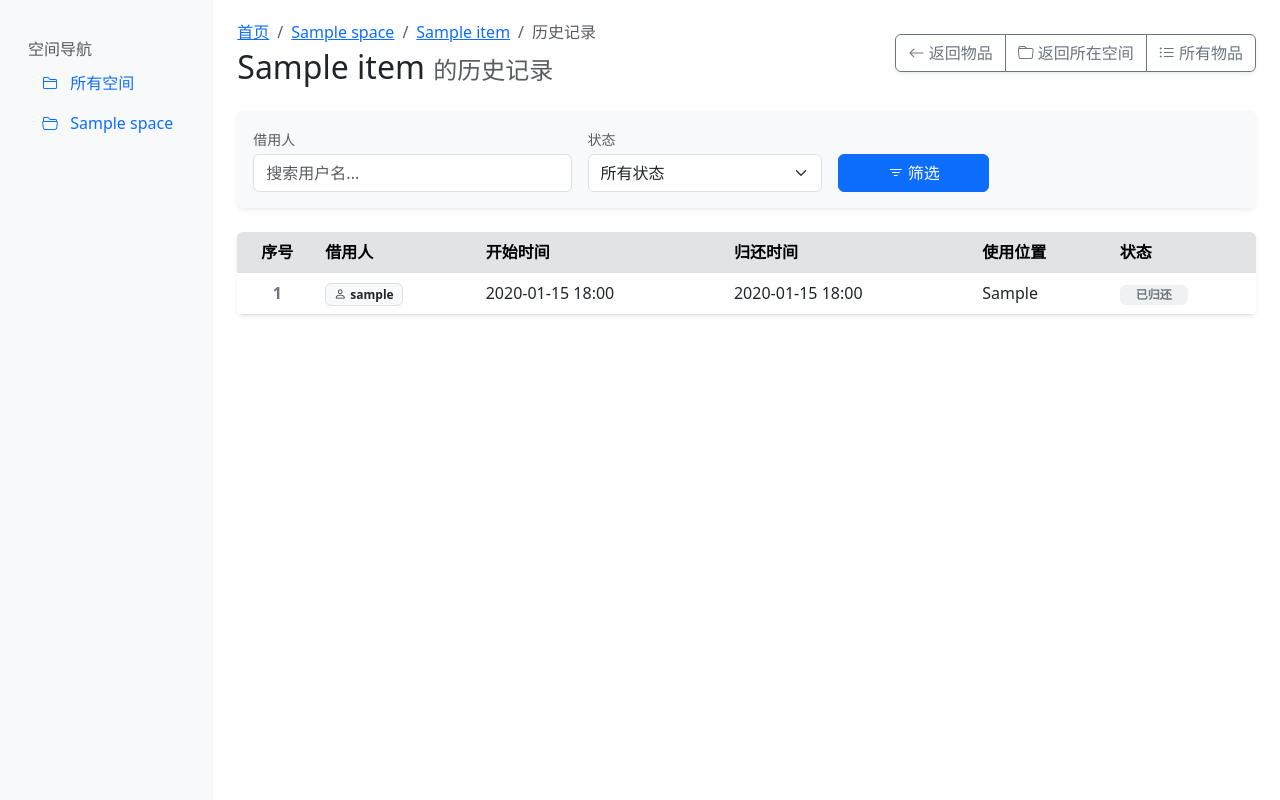
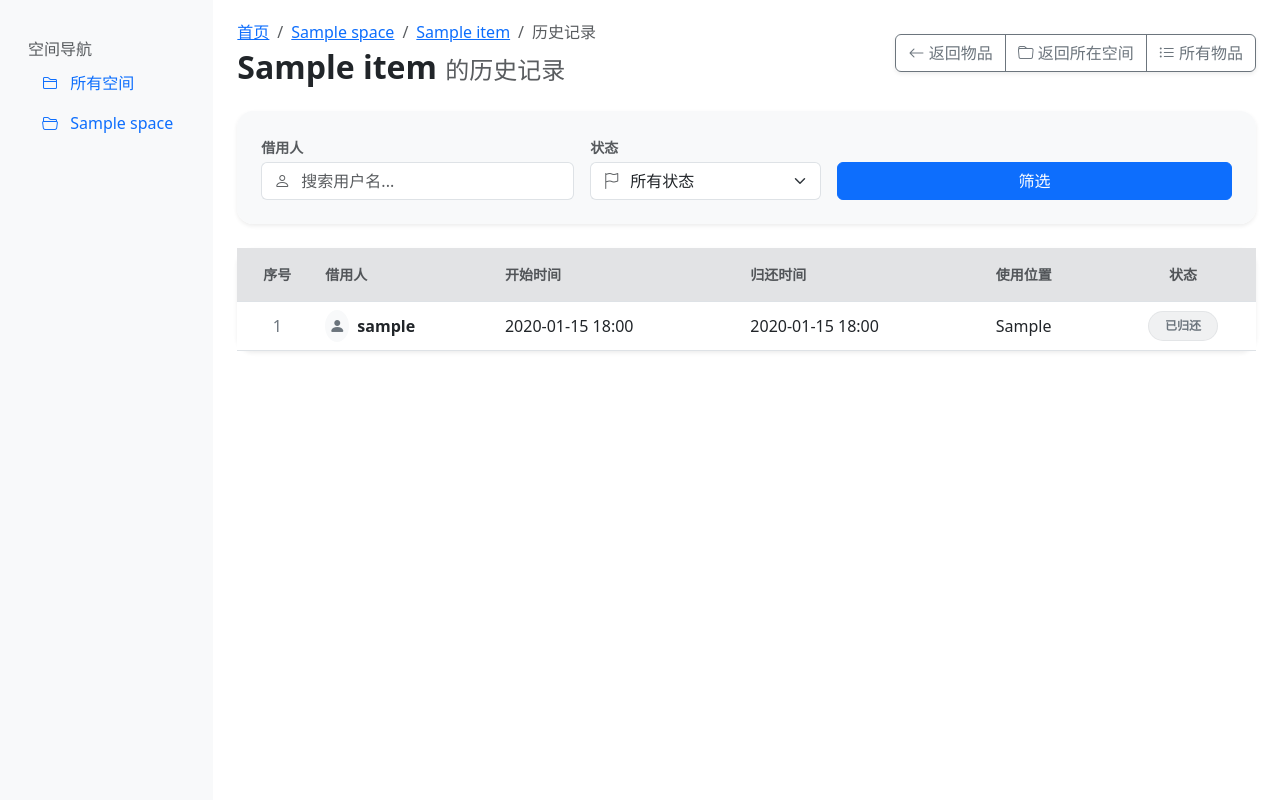
Before and after one commit to Chen-yuyang/flask_project_1, a Flask app: page /records/item/1 in a window 1280 px wide. Shown: the part 56-856 px from the top of the page. Run offline with Flask 3, Linux system fonts and the light colour scheme; a user stored in the database is signed in; tables that the repository leaves empty hold one stand-in row (values such as "Sample post").

Commit message:
V28_5 表格风格优化

```diff
--- a/app/templates/records/all_records.html
+++ b/app/templates/records/all_records.html
@@ -8,7 +8,6 @@
     <h1 class="h2 fw-bold text-dark">所有使用记录</h1>
 </div>
 
-<!-- 筛选表单 -->
 <div class="card mb-4 border-0 shadow-sm rounded-4">
     <div class="card-body bg-light rounded-4 p-4">
         <form method="get" class="row g-3 align-items-end">
@@ -51,12 +50,11 @@
 </div>
 
 {% if records %}
-    <!-- 统一风格：Card容器 -->
     <div class="card border-0 shadow-sm rounded-4">
         <div class="table-responsive-lg">
             <table class="table table-hover align-middle mb-0">
-                <!-- 统一风格：新表头 -->
-                <thead class="bg-light border-bottom">
+                <!-- 修复：统一表头风格 -->
+                <thead class="table-secondary border-bottom">
                     <tr>
                         <th scope="col" class="text-center text-muted small fw-bold text-uppercase py-3" style="width: 80px;">序号</th>
                         <th scope="col" class="text-muted small fw-bold text-uppercase py-3">用户</th>
--- a/app/templates/records/item_records.html
+++ b/app/templates/records/item_records.html
@@ -15,7 +15,7 @@
                 <li class="breadcrumb-item active" aria-current="page">历史记录</li>
             </ol>
         </nav>
-        <h1 class="h2 mb-0">
+        <h1 class="h2 fw-bold text-dark mb-0">
             {{ item.name }} <span class="text-muted fs-4 fw-light">的历史记录</span>
         </h1>
     </div>
@@ -33,69 +33,77 @@
     </div>
 </div>
 
-<!-- 筛选表单 -->
-<div class="card mb-4 border-0 shadow-sm">
-    <div class="card-body bg-light rounded">
+<!-- 筛选表单 (卡片式 + Input Group) -->
+<div class="card mb-4 border-0 shadow-sm rounded-4">
+    <div class="card-body bg-light rounded-4 p-4">
         <form method="get" class="row g-3 align-items-end">
             <!-- 用户名搜索 -->
             <div class="col-md-4">
-                <label class="form-label text-muted small mb-1">借用人</label>
-                <input type="text" name="username" class="form-control" placeholder="搜索用户名..."
+                <label class="form-label text-muted small fw-bold text-uppercase mb-1">借用人</label>
+                <div class="input-group">
+                    <span class="input-group-text bg-white border-end-0"><i class="bi bi-person text-muted"></i></span>
+                    <input type="text" name="username" class="form-control border-start-0 ps-0" placeholder="搜索用户名..."
                            value="{{ request.args.get('username', '') }}">
                 </div>
+            </div>
 
-            <!-- 状态筛选 (可选，保持统一性) -->
+            <!-- 状态筛选 -->
              <div class="col-md-3">
-                <label class="form-label text-muted small mb-1">状态</label>
-                <select name="status" class="form-select">
+                <label class="form-label text-muted small fw-bold text-uppercase mb-1">状态</label>
+                <div class="input-group">
+                    <span class="input-group-text bg-white border-end-0"><i class="bi bi-flag text-muted"></i></span>
+                    <select name="status" class="form-select border-start-0 ps-0">
                         <option value="">所有状态</option>
                         <option value="using" {% if request.args.get('status') == 'using' %}selected{% endif %}>使用中</option>
                         <option value="returned" {% if request.args.get('status') == 'returned' %}selected{% endif %}>已归还</option>
                     </select>
                 </div>
-
-            <!-- 筛选按钮 -->
-            <div class="col-md-2">
-                <button type="submit" class="btn btn-primary w-100">
-                    <i class="bi bi-filter"></i> 筛选
-                </button>
             </div>
 
-            <!-- 重置 -->
-            <div class="col-md-2">
+            <!-- 按钮组 -->
+            <div class="col-md-5">
+                <div class="d-flex gap-2">
+                    <button type="submit" class="btn btn-primary flex-grow-1">筛选</button>
                     {% if request.args.get('username') or request.args.get('status') %}
-                <a href="{{ url_for('records.item_records', item_id=item.id) }}" class="btn btn-outline-secondary w-100 border-0">
-                    <i class="bi bi-x-circle"></i> 重置
+                    <a href="{{ url_for('records.item_records', item_id=item.id) }}" class="btn btn-outline-secondary px-3" title="重置筛选">
+                        <i class="bi bi-arrow-counterclockwise"></i>
                     </a>
                     {% endif %}
+                </div>
             </div>
         </form>
     </div>
 </div>
 
 {% if records %}
-    <div class="table-responsive shadow-sm rounded">
+    <!-- 表格容器：移除 overflow-hidden，使用 table-responsive-lg -->
+    <div class="card border-0 shadow-sm rounded-4">
+        <div class="table-responsive-lg">
             <table class="table table-hover align-middle mb-0">
+                <!-- 统一表头风格 -->
                 <thead class="table-secondary border-bottom">
                     <tr>
-                    <th scope="col" class="text-center" style="width: 80px;">序号</th>
-                    <th scope="col">借用人</th>
-                    <th scope="col">开始时间</th>
-                    <th scope="col">归还时间</th>
-                    <th scope="col">使用位置</th>
-                    <th scope="col">状态</th>
+                        <th scope="col" class="text-center text-muted small fw-bold text-uppercase py-3" style="width: 80px;">序号</th>
+                        <th scope="col" class="text-muted small fw-bold text-uppercase py-3">借用人</th>
+                        <th scope="col" class="text-muted small fw-bold text-uppercase py-3">开始时间</th>
+                        <th scope="col" class="text-muted small fw-bold text-uppercase py-3">归还时间</th>
+                        <th scope="col" class="text-muted small fw-bold text-uppercase py-3">使用位置</th>
+                        <th scope="col" class="text-center text-muted small fw-bold text-uppercase py-3">状态</th>
                     </tr>
                 </thead>
                 <tbody>
                     {% for record in records %}
                     <tr>
-                    <td class="text-center fw-bold text-secondary">
+                        <td class="text-center text-secondary fw-medium">
                             {{ (pagination.page - 1) * pagination.per_page + loop.index }}
                         </td>
                         <td>
-                        <span class="badge bg-light text-dark border px-2 py-1">
-                            <i class="bi bi-person me-1"></i>{{ record.user.username }}
-                        </span>
+                            <div class="d-flex align-items-center">
+                                <div class="bg-light rounded-circle p-1 me-2 text-secondary">
+                                    <i class="bi bi-person-fill"></i>
+                                </div>
+                                <span class="fw-bold text-dark">{{ record.user.username }}</span>
+                            </div>
                         </td>
                         <td>{{ record.start_time.strftime('%Y-%m-%d %H:%M') }}</td>
                         <td>
@@ -105,12 +113,12 @@
                                 <span class="text-muted small">-</span>
                             {% endif %}
                         </td>
-                    <td>{{ record.usage_location }}</td>
-                    <td>
+                        <td>{{ record.usage_location or '未记录' }}</td>
+                        <td class="text-center">
                             {% if record.status == 'using' %}
-                            <span class="badge bg-primary bg-opacity-10 text-primary px-3">使用中</span>
+                                <span class="badge rounded-pill bg-primary bg-opacity-10 text-primary border border-primary border-opacity-10 px-3 py-2">使用中</span>
                             {% else %}
-                            <span class="badge bg-secondary bg-opacity-10 text-secondary px-3">已归还</span>
+                                <span class="badge rounded-pill bg-secondary bg-opacity-10 text-secondary border border-secondary border-opacity-10 px-3 py-2">已归还</span>
                             {% endif %}
                         </td>
                     </tr>
@@ -118,15 +126,18 @@
                 </tbody>
             </table>
         </div>
+    </div>
 
-    {# 渲染分页 #}
-    <div class="mt-4">
+    <!-- 分页控件 (置于卡片外) -->
+    <div class="mt-4 d-flex justify-content-center">
         {{ macros.render_pagination(pagination, 'records.item_records', item_id=item.id, username=request.args.get('username'), status=request.args.get('status')) }}
     </div>
 
 {% else %}
-    <div class="alert alert-info border-0 shadow-sm">
-        <i class="bi bi-info-circle me-2"></i> 没有找到符合条件的记录。
+    <div class="card border-0 shadow-sm rounded-4 text-center py-5">
+        <div class="card-body">
+            <h5 class="text-muted fw-normal">该物品暂无使用记录</h5>
+        </div>
     </div>
 {% endif %}
 {% endblock %}
--- a/app/templates/records/my_records.html
+++ b/app/templates/records/my_records.html
@@ -47,7 +47,8 @@
     <div class="card border-0 shadow-sm rounded-4">
         <div class="table-responsive-lg">
             <table class="table table-hover align-middle mb-0">
-                <thead class="bg-light border-bottom">
+                <!-- 修复：统一表头风格 -->
+                <thead class="table-secondary border-bottom">
                     <tr>
                         <th scope="col" class="text-center text-muted small fw-bold text-uppercase py-3" style="width: 80px;">序号</th>
                         <th scope="col" class="text-muted small fw-bold text-uppercase py-3">物品名称</th>
```
Also changed, not shown: app/templates/reservations/all_reservations.html (+7 -6 lines), app/templates/reservations/item_reservations.html (+5 -4 lines), app/templates/reservations/my_reservations.html (+5 -4 lines). Lines whose indentation alone changed are shown as unchanged.
